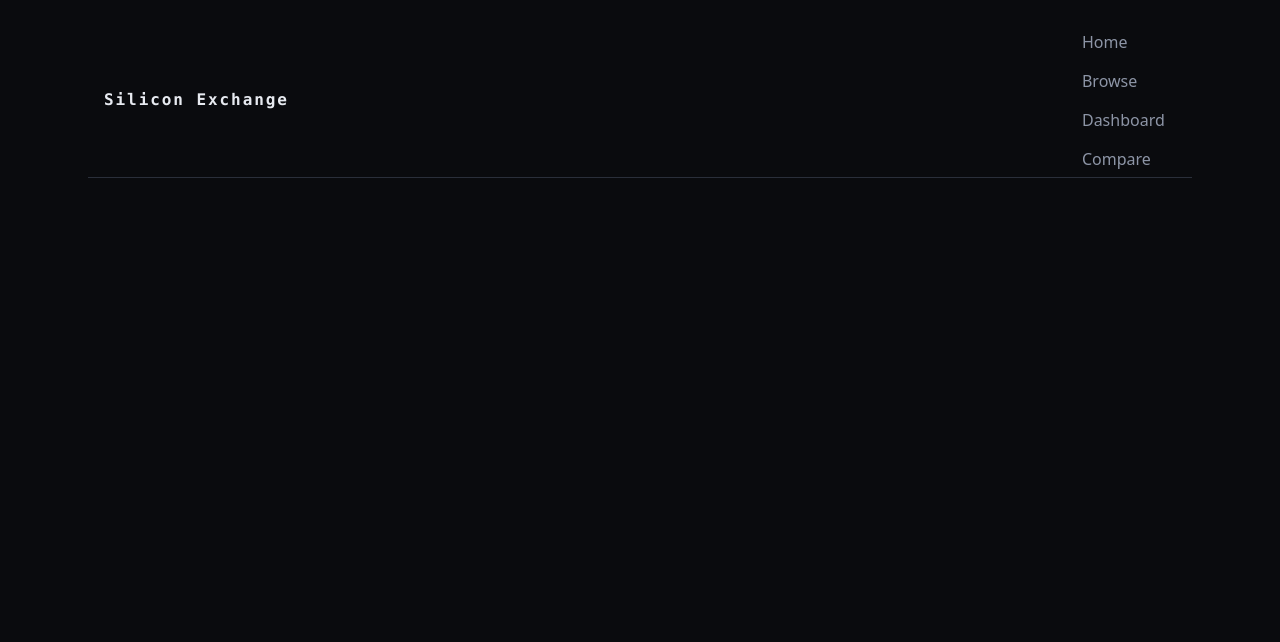
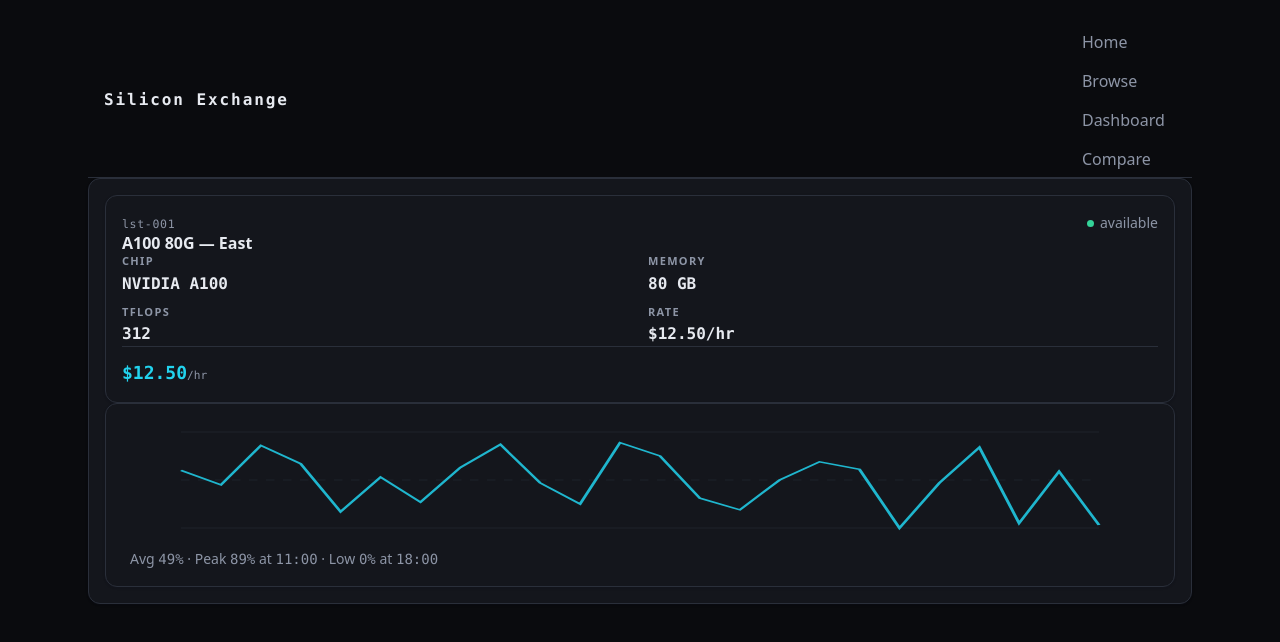
Before and after one commit to CodeLead-ai/silicon-exchange, a React (Vite) app: page /listings/lst-001 in a window 1280 px wide. Shown: the top 642 px of the page. Built offline with nearby package versions, Linux system fonts and the light colour scheme.

Commit message:
increment inc-11: Spec sheet and utilization chart

```diff
--- a/src/modules/SpecSheetAndUtilizationChart.tsx
+++ b/src/modules/SpecSheetAndUtilizationChart.tsx
@@ -1,15 +1,192 @@
 /**
  * Spec sheet and utilization chart — owned by increment inc-11.
  *
- * Placeholder created by the deterministic skeleton. It renders NOTHING
- * until its increment lands. Implement the capability HERE, in this file:
- * render only what the user should see for it, inside the app's single
- * surface — no heading or card naming the capability, no status text.
- * If the capability needs an element another module already renders
- * (the game canvas, the list, the form), extend that module rather than
- * rendering a second one; if no module renders it yet, create it here
- * once so later increments can extend it.
+ * Renders the listing spec card and a 24-hour inline-SVG utilization
+ * line chart with hover tooltip and a visible text summary.
  */
-export function SpecSheetAndUtilizationChart() {
-  return null;
+import { useRef, useState } from "react";
+import { UTILIZATION, type Listing } from "../data";
+
+// ─── Chart constants ─────────────────────────────────────────────────────────
+
+const W = 480;
+const H = 120;
+const PAD_X = 24;
+const PAD_Y = 12;
+const PLOT_W = W - PAD_X * 2;
+const PLOT_H = H - PAD_Y * 2;
+
+// ─── Component ───────────────────────────────────────────────────────────────
+
+export function SpecSheetAndUtilizationChart({ listing }: { listing: Listing }) {
+  const [hoverIdx, setHoverIdx] = useState<number | null>(null);
+  const svgRef = useRef<SVGSVGElement>(null);
+
+  const samples = (UTILIZATION[listing.id] ?? []).slice(0, 24);
+
+  // Compute chart points
+  const points = samples.map((v, i) => ({
+    x: PAD_X + (i / Math.max(samples.length - 1, 1)) * PLOT_W,
+    y: PAD_Y + PLOT_H - (v / 100) * PLOT_H,
+    hour: i,
+    value: v,
+  }));
+
+  const linePath =
+    points.length > 0
+      ? "M" + points.map((p) => `${p.x.toFixed(1)},${p.y.toFixed(1)}`).join(" L")
+      : "";
+
+  // Summary stats
+  const avg =
+    samples.length > 0
+      ? Math.round(samples.reduce((a, b) => a + b, 0) / samples.length)
+      : 0;
+  const peakIdx = samples.indexOf(Math.max(...samples, 0));
+  const lowIdx = samples.indexOf(Math.min(...samples, 100));
+
+  // Mouse → nearest point
+  function handleMouseMove(e: React.MouseEvent<SVGSVGElement>) {
+    const svg = svgRef.current;
+    if (!svg || points.length === 0) return;
+    const rect = svg.getBoundingClientRect();
+    const x = ((e.clientX - rect.left) / rect.width) * W;
+    let closest = 0;
+    let minDist = Infinity;
+    for (let i = 0; i < points.length; i++) {
+      const d = Math.abs(points[i].x - x);
+      if (d < minDist) {
+        minDist = d;
+        closest = i;
+      }
+    }
+    setHoverIdx(closest);
+  }
+
+  // Tooltip position (clamped inside SVG)
+  let tooltipX = 0;
+  let tooltipY = 0;
+  let tooltipBelow = false;
+  if (hoverIdx !== null && points[hoverIdx]) {
+    const p = points[hoverIdx];
+    tooltipX = Math.max(30, Math.min(W - 30, p.x));
+    tooltipBelow = p.y < 32;
+    tooltipY = tooltipBelow ? p.y + 14 : p.y - 14;
+  }
+
+  return (
+    <section>
+      {/* Spec card */}
+      <div className="card">
+        <div className="card__head">
+          <span className="card__id mono">{listing.id}</span>
+          <span className={`status status--${listing.status}`}>
+            <span className="dot" />
+            {listing.status}
+          </span>
+        </div>
+        <h3 className="card__name">{listing.name}</h3>
+        <div className="metrics">
+          <div className="metric">
+            <span className="microlabel">Chip</span>
+            <b className="num">{listing.chip}</b>
+          </div>
+          <div className="metric">
+            <span className="microlabel">Memory</span>
+            <b className="num">{listing.memoryGb} GB</b>
+          </div>
+          <div className="metric">
+            <span className="microlabel">TFLOPS</span>
+            <b className="num">{listing.tflops}</b>
+          </div>
+          <div className="metric">
+            <span className="microlabel">Rate</span>
+            <b className="num">${(listing.rateCentsPerHour / 100).toFixed(2)}/hr</b>
+          </div>
+        </div>
+        <div className="card__foot">
+          <span className="price">
+            ${(listing.rateCentsPerHour / 100).toFixed(2)}
+            <small>/hr</small>
+          </span>
+        </div>
+      </div>
+
+      {/* 24-hour utilization chart */}
+      <div className="panel panel--pad">
+        <svg
+          ref={svgRef}
+          viewBox={`0 0 ${W} ${H}`}
+          preserveAspectRatio="none"
+          role="img"
+          aria-label={`24-hour utilization: average ${avg}%, peak ${samples[peakIdx] ?? 0}% at ${String(peakIdx).padStart(2, "0")}:00, low ${samples[lowIdx] ?? 0}% at ${String(lowIdx).padStart(2, "0")}:00`}
+          style={{ width: "100%", height: "120px", display: "block" }}
+          onMouseMove={handleMouseMove}
+          onMouseLeave={() => setHoverIdx(null)}
+        >
+          {/* Baseline grid */}
+          <line x1={PAD_X} y1={PAD_Y} x2={W - PAD_X} y2={PAD_Y} stroke="var(--border)" strokeWidth="0.5" />
+          <line x1={PAD_X} y1={H - PAD_Y} x2={W - PAD_X} y2={H - PAD_Y} stroke="var(--border)" strokeWidth="0.5" />
+          <line x1={PAD_X} y1={PAD_Y + PLOT_H / 2} x2={W - PAD_X} y2={PAD_Y + PLOT_H / 2} stroke="var(--border)" strokeWidth="0.3" strokeDasharray="4,4" />
+
+          {/* Utilization line */}
+          {linePath && (
+            <path d={linePath} fill="none" stroke="var(--primary)" strokeWidth="1.5" opacity="0.85" />
+          )}
+
+          {/* Hover crosshair + dot + tooltip */}
+          {hoverIdx !== null && points[hoverIdx] && (
+            <g>
+              <line
+                x1={points[hoverIdx].x}
+                y1={PAD_Y}
+                x2={points[hoverIdx].x}
+                y2={H - PAD_Y}
+                stroke="var(--muted)"
+                strokeWidth="0.5"
+                strokeDasharray="3,3"
+              />
+              <circle
+                cx={points[hoverIdx].x}
+                cy={points[hoverIdx].y}
+                r="3.5"
+                fill="var(--primary)"
+                stroke="var(--bg)"
+                strokeWidth="1"
+              />
+              <rect
+                x={tooltipX - 32}
+                y={tooltipBelow ? tooltipY - 4 : tooltipY - 14}
+                width="64"
+                height="18"
+                rx="3"
+                fill="var(--surface-2)"
+                stroke="var(--border)"
+                strokeWidth="0.5"
+              />
+              <text
+                x={tooltipX}
+                y={tooltipBelow ? tooltipY + 9 : tooltipY - 1}
+                textAnchor="middle"
+                fill="var(--text)"
+                fontSize="9"
+                fontFamily="var(--mono)"
+              >
+                {String(points[hoverIdx].hour).padStart(2, "0")}:00 · {points[hoverIdx].value}%
+              </text>
+            </g>
+          )}
+        </svg>
+
+        {/* Visible text summary (a11y + visual) */}
+        <p className="muted" style={{ fontSize: "var(--text-sm)", marginTop: "var(--space-2)", marginBottom: 0 }}>
+          Avg <span className="num">{avg}%</span>
+          {" · "}Peak <span className="num">{samples[peakIdx] ?? 0}%</span> at{" "}
+          <span className="num">{String(peakIdx).padStart(2, "0")}:00</span>
+          {" · "}Low <span className="num">{samples[lowIdx] ?? 0}%</span> at{" "}
+          <span className="num">{String(lowIdx).padStart(2, "0")}:00</span>
+        </p>
+      </div>
+    </section>
+  );
 }
--- a/src/pages/ListingsSlugPage.tsx
+++ b/src/pages/ListingsSlugPage.tsx
@@ -1,3 +1,5 @@
+import { useParams } from "react-router-dom";
+import { LISTINGS } from "../data";
 import { SpecSheetAndUtilizationChart } from "../modules/SpecSheetAndUtilizationChart";
 import { AvailabilityCalendar } from "../modules/AvailabilityCalendar";
 import { ReservationFormWithLivePricing } from "../modules/ReservationFormWithLivePricing";
@@ -7,9 +9,16 @@ import { ReservationFormWithLivePricing } from "../modules/ReservationFormWithLi
  * route's increments render here and nowhere else.
  */
 export function ListingsSlugPage() {
+  const { slug } = useParams<{ slug: string }>();
+  const listing = LISTINGS.find((l) => l.id === slug);
+
+  if (!listing) {
+    return <div className="empty">Listing not found.</div>;
+  }
+
   return (
     <>
-      <SpecSheetAndUtilizationChart />
+      <SpecSheetAndUtilizationChart listing={listing} />
       <AvailabilityCalendar />
       <ReservationFormWithLivePricing />
     </>
```
Also changed, not shown: .codeleadsessions/increment-ledger.json, .codeleadsessions/session-2026-09-02T05-19-00-793Z/summary.json.
